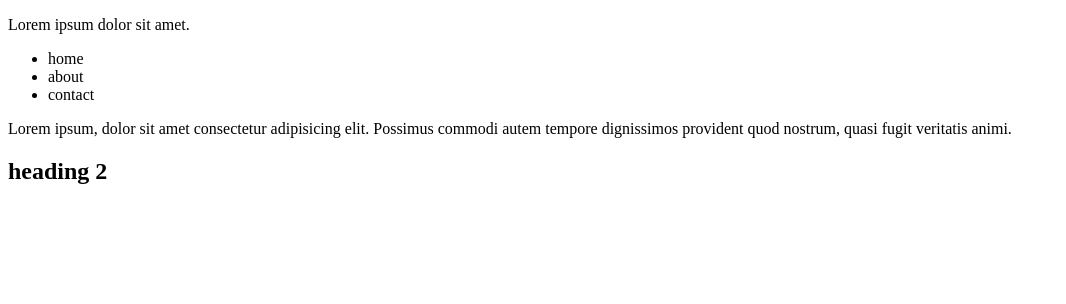
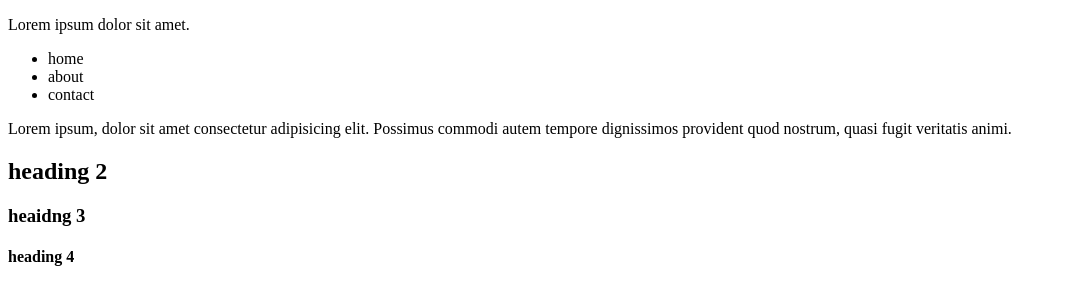
Before and after one commit to ztBY0279/learngitfive, a plain HTML site: page index.html in a window 1280 px wide. Shown: the whole page, without its empty margins (0-1066 px from the left). Drawn offline with Linux system fonts and the light colour scheme.

Commit message:
some code is added

```diff
--- a/index.html
+++ b/index.html
@@ -14,5 +14,7 @@
     </ul>
     <p>Lorem ipsum, dolor sit amet consectetur adipisicing elit. Possimus commodi autem tempore dignissimos provident quod nostrum, quasi fugit veritatis animi.</p>
     <h2>heading 2</h2>
+    <h3>heaidng 3</h3>
+    <h4>heading 4</h4>
 </body>
 </html>
```
